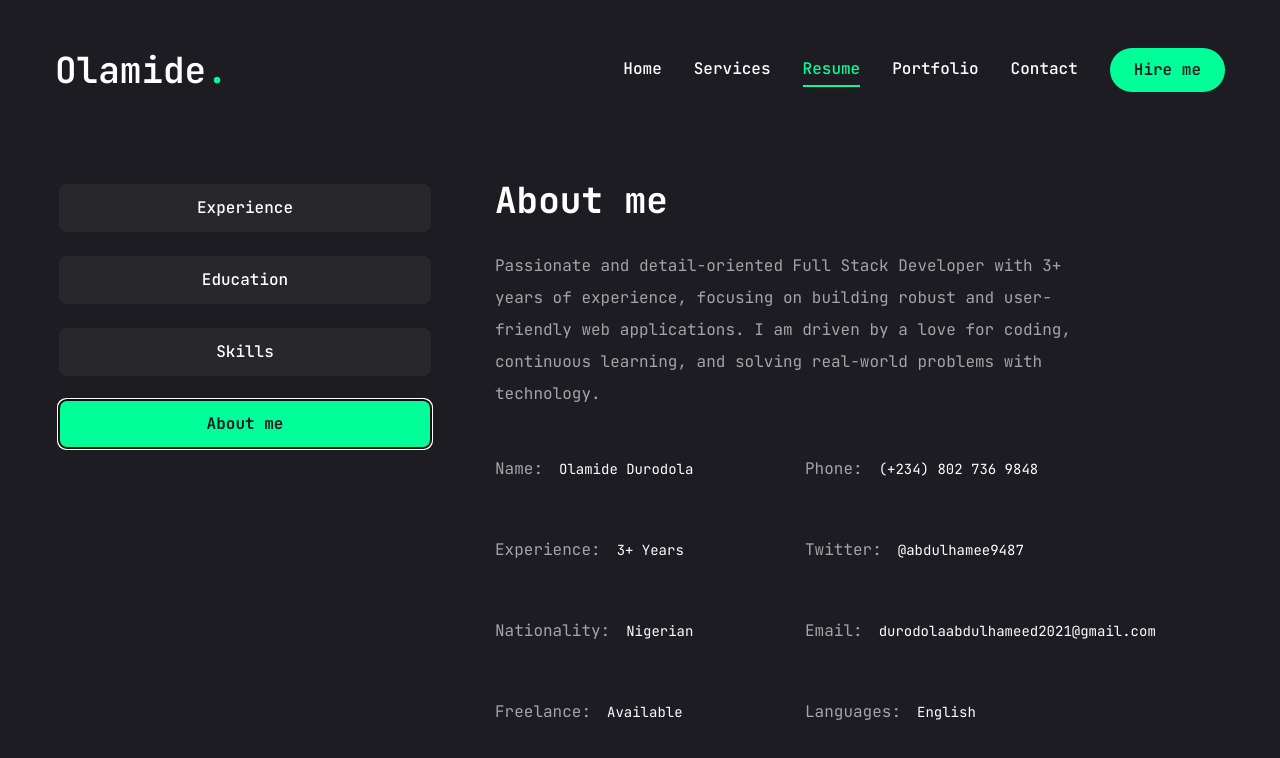
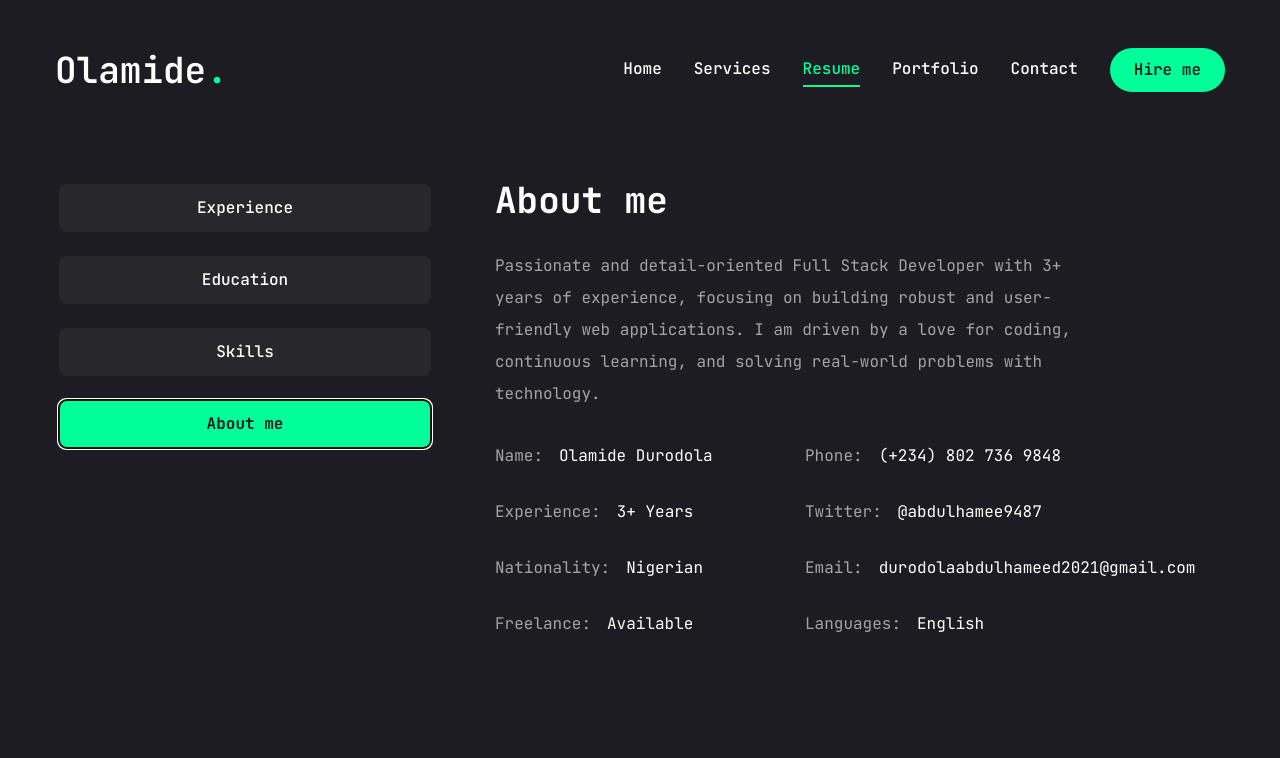
Before and after one commit to olaife219/myPortfolio, a Next.js app: page /resume in a window 1280 px wide. Both pictures are taken after a click on the tab "About me". Shown: the top 758 px of the page. Built offline with nearby package versions, Linux system fonts and the light colour scheme.

Commit message:
Update page.jsx

```diff
--- a/app/resume/page.jsx
+++ b/app/resume/page.jsx
@@ -208,16 +208,16 @@
                                 </ul>
                             </div>
                         </TabsContent>
-                        <TabsContent value="about" className="w-full h-full text-center xl:text-left">
-                            <div className="flex flex-col gap-[30px] h-full">
+                        <TabsContent value="about" className="w-full text-center xl:text-left">
+                            <div className="flex flex-col gap-[30px]">
                                 <h3 className="text-4xl font-bold">{about.title}</h3>
                                 <p className="max-w-[600px] text-white/60 mx-auto xl:mx-0">{about.description}</p>
-                                <ul className="grid grid-cols-1 xl:grid-cols-2 gap-y-6 max-w-[620px] h-full mx-auto xl:mx-0">
+                                <ul className="grid grid-cols-1 xl:grid-cols-2 gap-y-6 max-w-[620px] mx-auto xl:mx-0">
                                     {about.info.map((item, index) => {
                                         return (
                                             <li key={index} className="flex items-center justify-center xl:justify-start gap-4">
                                                 <span className="text-white/60">{item.fieldName}:</span>
-                                                <span className="text-sm">{item.fieldValue}</span>
+                                                <span className="text-sm md:text-base">{item.fieldValue}</span>
                                             </li>
                                         );
                                     })}
```
